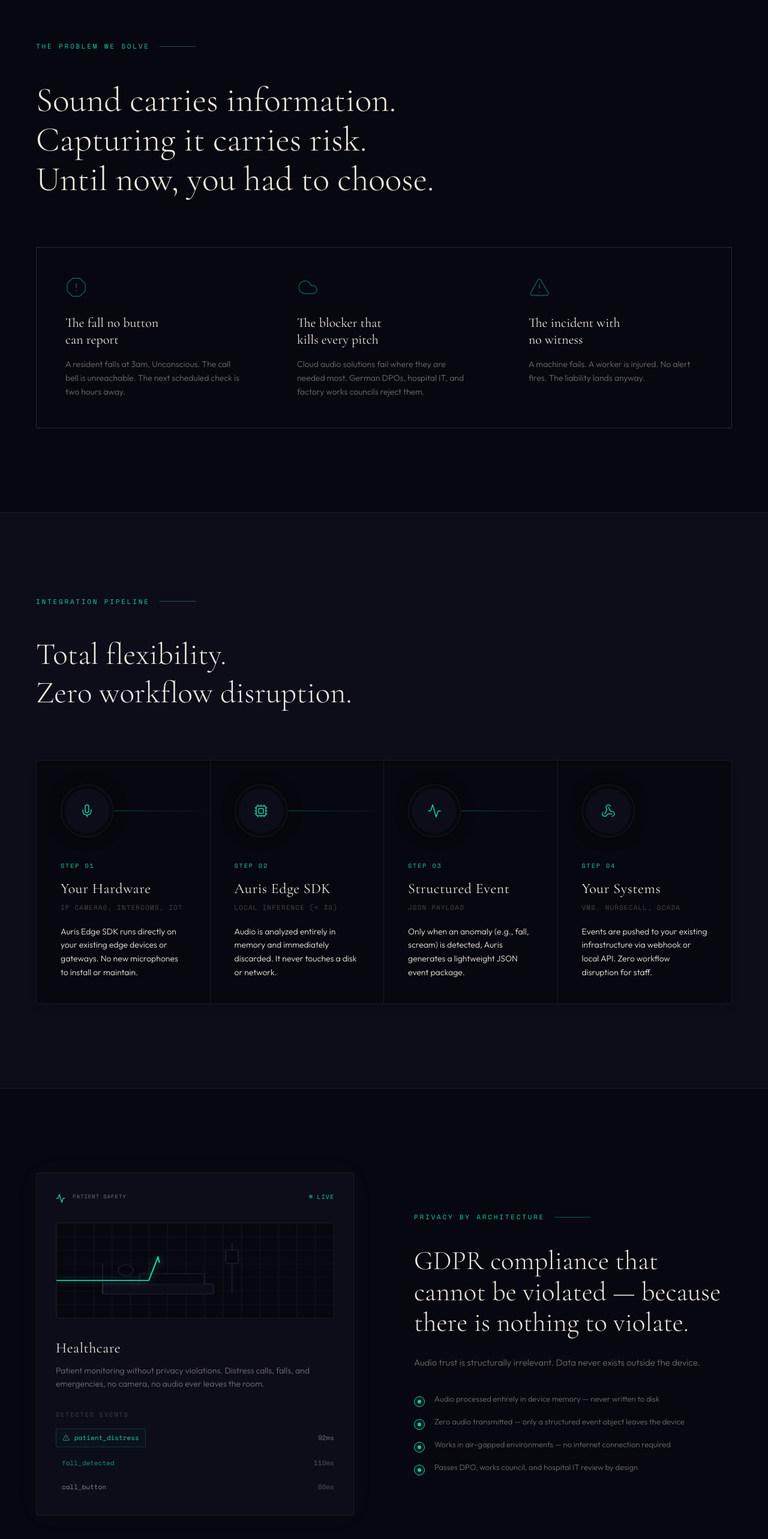
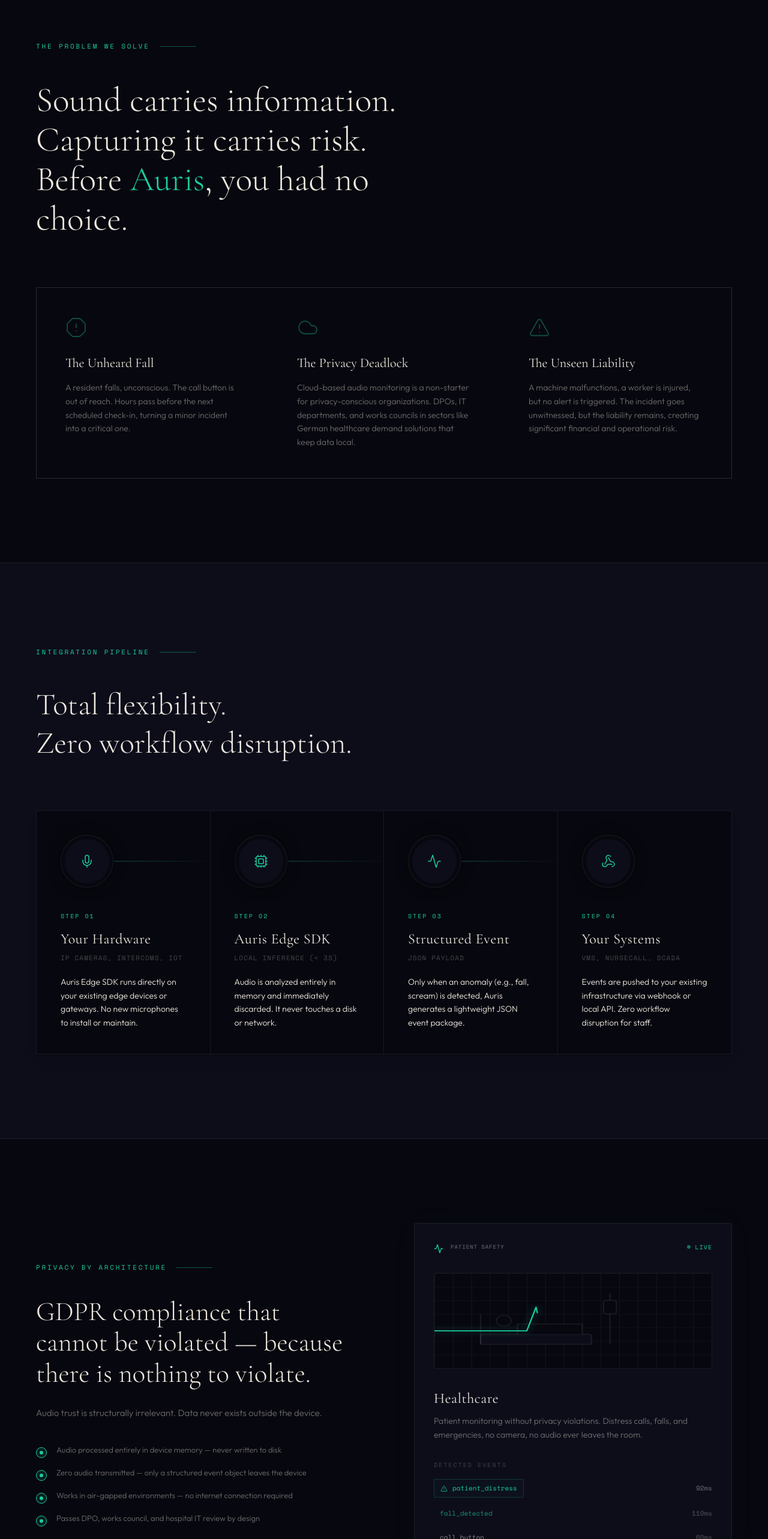
Before and after one commit to saad1mtiaz/auris-website, a React (Vite) app: page / in a window 1280 px wide. Shown: the part 1480-4046 px from the top of the page at 60% size. Built offline with nearby package versions, Linux system fonts and the light colour scheme.

Commit message:
Minor changes and adjustments.

```diff
--- a/src/components/sections/Privacy.tsx
+++ b/src/components/sections/Privacy.tsx
@@ -8,6 +8,38 @@
   return (
     <section id="privacy" className="py-[140px]">
       <div className="section-container grid grid-cols-1 md:grid-cols-2 gap-20 md:gap-25 items-center">
+        <div className="privacy-content">
+        <motion.div
+          initial={{ opacity: 0, x: 20 }}
+          whileInView={{ opacity: 1, x: 0 }}
+          viewport={{ once: true }}
+          transition={{ duration: 0.8 }}
+        >
+          <div className="flex items-center gap-4 mb-10">
+            <span className="label-mono">{t.privacy.sectionLabel}</span>
+            <div className="h-[1px] w-15 bg-accent/40" />
+          </div>
+
+          <h2 className="font-serif text-[clamp(32px,3.5vw,48px)] font-light leading-[1.15] mb-7">
+            {t.privacy.title}
+          </h2>
+
+          <p className="text-[15px] text-text-muted leading-relaxed mb-10">
+            {t.privacy.subtitle}
+          </p>
+
+          <div className="flex flex-col gap-4">
+            {t.privacy.points.map((point, i) => (
+              <div key={i} className="flex items-start gap-4 text-[13px] text-text-muted leading-tight">
+                <div className="mt-1 w-[18px] h-[18px] border border-accent rounded-full flex-shrink-0 flex items-center justify-center bg-accent-dim">
+                  <div className="w-1.5 h-1.5 bg-accent rounded-full" />
+                </div>
+                <span>{point}</span>
+              </div>
+            ))}
+          </div>
+        </motion.div>
+      </div>
         <div className="relative w-full bg-bg-secondary border border-border-hairline rounded-[4px] p-6 md:p-8 flex flex-col shadow-[0_0_50px_rgba(27,205,160,0.03)] overflow-hidden">
           {/* Header */}
           <div className="flex justify-between items-start mb-8 relative z-10">
@@ -96,39 +128,6 @@
             </div>
           </div>
         </div>
-
-      <div className="privacy-content">
-        <motion.div
-          initial={{ opacity: 0, x: 20 }}
-          whileInView={{ opacity: 1, x: 0 }}
-          viewport={{ once: true }}
-          transition={{ duration: 0.8 }}
-        >
-          <div className="flex items-center gap-4 mb-10">
-            <span className="label-mono">{t.privacy.sectionLabel}</span>
-            <div className="h-[1px] w-15 bg-accent/40" />
-          </div>
-
-          <h2 className="font-serif text-[clamp(32px,3.5vw,48px)] font-light leading-[1.15] mb-7">
-            {t.privacy.title}
-          </h2>
-
-          <p className="text-[15px] text-text-muted leading-relaxed mb-10">
-            {t.privacy.subtitle}
-          </p>
-
-          <div className="flex flex-col gap-4">
-            {t.privacy.points.map((point, i) => (
-              <div key={i} className="flex items-start gap-4 text-[13px] text-text-muted leading-tight">
-                <div className="mt-1 w-[18px] h-[18px] border border-accent rounded-full flex-shrink-0 flex items-center justify-center bg-accent-dim">
-                  <div className="w-1.5 h-1.5 bg-accent rounded-full" />
-                </div>
-                <span>{point}</span>
-              </div>
-            ))}
-          </div>
-        </motion.div>
-      </div>
     </div>
     </section>
   );
--- a/src/components/sections/Problem.tsx
+++ b/src/components/sections/Problem.tsx
@@ -28,7 +28,7 @@
         >
           {t.problem.title1}<br />
           {t.problem.title2}<br />
-          {t.problem.title3}
+          Before <em className="text-accent not-italic">Auris</em>, you had no choice.
         </motion.h2>
 
         <div className="grid grid-cols-1 md:grid-cols-3 bg-border-hairline hairline-border">
--- a/src/contexts/LanguageContext.tsx
+++ b/src/contexts/LanguageContext.tsx
@@ -52,19 +52,19 @@
       sectionLabel: 'The problem we solve',
       title1: 'Sound carries information.',
       title2: 'Capturing it carries risk.',
-      title3: 'Until now, you had to choose.',
+      title3: 'Before Auris, you had no choice.',
       items: [
         {
-          title: 'The fall no button\ncan report',
-          body: 'A resident falls at 3am. Unconscious. The call bell is unreachable. The next scheduled check is two hours away.'
+          title: 'The Unheard Fall',
+          body: 'A resident falls, unconscious. The call button is out of reach. Hours pass before the next scheduled check-in, turning a minor incident into a critical one.'
         },
         {
-          title: 'The blocker that\nkills every pitch',
-          body: 'Cloud audio solutions fail where they are needed most. German DPOs, hospital IT, and factory works councils reject them.'
+          title: 'The Privacy Deadlock',
+          body: 'Cloud-based audio monitoring is a non-starter for privacy-conscious organizations. DPOs, IT departments, and works councils in sectors like German healthcare demand solutions that keep data local.'
         },
         {
-          title: 'The incident with\nno witness',
-          body: 'A machine fails. A worker is injured. No alert fires. The liability lands anyway.'
+          title: 'The Unseen Liability',
+          body: 'A machine malfunctions, a worker is injured, but no alert is triggered. The incident goes unwitnessed, but the liability remains, creating significant financial and operational risk.'
         }
       ]
     },
@@ -116,7 +116,7 @@
       sectionLabel: 'For builders',
       title1: 'Embed in days.',
       title2: 'Not months.',
-      subtitle: 'An SDK for B2B solution providers requiring audio intelligence. Your device already has a microphone. We give it a purpose.',
+      subtitle: 'An SDK for hardware solution providers requiring audio intelligence. Your device already has a microphone. We give it a purpose.',
       codeTitle: 'auris_sdk — example output',
       codeComment: '# Auris fires a structured event — nothing else',
       features: [
@@ -130,7 +130,7 @@
         },
         {
           title: 'Vertical Models',
-          body: 'Pre-trained on healthcare, industrial, and facility sounds. Not generic classifiers.'
+          body: 'Pre-trained on healthcare, and care homes sounds. Not generic classifiers.'
         },
         {
           title: 'Custom Sounds',
@@ -142,7 +142,7 @@
       label: 'Get in touch',
       title: 'Built for environments that cannot afford to get this wrong.',
       button: 'Contact us',
-      tag: "Early Stages @ TUM Venture Labs - Currently seeking integration partners"
+      tag: "Early Stage @ TUM Venture Labs - Currently seeking integration partners"
     },
     contact: {
       label: 'GET IN TOUCH',
@@ -211,19 +211,19 @@
       sectionLabel: 'Unser Lösungsansatz',
       title1: 'Geräusche transportieren Informationen.',
       title2: 'Ihre Erfassung birgt Risiken.',
-      title3: 'Bisher mussten Sie sich entscheiden.',
+      title3: 'Vor Auris hatten Sie keine Wahl.',
       items: [
         {
-          title: 'Der Sturz, den kein Knopf\nmelden kann',
-          body: 'Ein Bewohner stürzt um 3 Uhr morgens. Bewusstlos. Der Notrufknopf ist unerreichbar. Die nächste Runde ist erst in zwei Stunden.'
+          title: 'Der ungehörte Sturz',
+          body: 'Ein Bewohner stürzt, bewusstlos. Der Rufknopf ist außer Reichweite. Stunden vergehen bis zur nächsten geplanten Kontrolle, was einen kleinen Vorfall zu einem kritischen macht.'
         },
         {
-          title: 'Das Hindernis, das\njeden Pitch zerstört',
-          body: 'Cloud-Audio-Lösungen scheitern da, wo sie am dringendsten gebraucht werden. Deutsche Datenschutzbeauftragte, Krankenhaus-IT und Betriebsräte blockieren sie.'
+          title: 'Die Datenschutz-Sackgasse',
+          body: 'Cloud-basierte Audioüberwachung ist für datenschutzbewusste Organisationen ein No-Go. Datenschutzbeauftragte, IT-Abteilungen und Betriebsräte in Branchen wie dem deutschen Gesundheitswesen fordern Lösungen, die Daten lokal halten.'
         },
         {
-          title: 'Der Vorfall\nohne Zeugen',
-          body: 'Eine Maschine fällt aus. Ein Arbeiter ist verletzt. Kein Alarm wird ausgelöst. Die Haftung besteht dennoch.'
+          title: 'Die unsichtbare Haftung',
+          body: 'Eine Maschine fällt aus, ein Arbeiter wird verletzt, aber es wird kein Alarm ausgelöst. Der Vorfall bleibt unbemerkt, aber die Haftung bleibt bestehen, was zu erheblichen finanziellen und betrieblichen Risiken führt.'
         }
       ]
     },
@@ -275,7 +275,7 @@
       sectionLabel: 'Für Entwickler',
       title1: 'Integration in Tagen.',
       title2: 'Nicht in Monaten.',
-      subtitle: 'Ein SDK für B2B-Lösungsanbieter, die Audiointelligenz benötigen. Ihr Gerät hat bereits ein Mikrofon. Wir geben ihm einen Zweck.',
+      subtitle: 'Ein SDK für Hardware-Lösungsanbieter, die Audio-Intelligenz benötigen. Ihr Gerät hat bereits ein Mikrofon. Wir geben ihm einen Zweck.',
       codeTitle: 'auris_sdk — beispielausgabe',
       codeComment: '# Auris sendet nur ein strukturiertes Event — weiter nichts',
       features: [
@@ -289,7 +289,7 @@
         },
         {
           title: 'Vertikale Modelle',
-          body: 'Die Modelle sind auf Industrie-, Anlage-, und Krankenhausumgebungen vortrainiert. Keine generischen Klassifikatoren.'
+          body: 'Vortrainiert für Geräusche im Gesundheitswesen und in Pflegeheimen. Keine generischen Klassifikatoren.'
         },
         {
           title: 'Eigene Sounds anlernen',
@@ -301,7 +301,7 @@
       label: 'Kontakt aufnehmen',
       title: 'Gebaut für Umgebungen, in denen Fehler nicht verzeihbar sind.',
       button: 'Kontaktieren Sie uns',
-      tag: "Early Stages @ TUM Venture Labs - Derzeit auf der Suche nach Integrationspartnern"
+      tag: "Early Stage @ TUM Venture Labs - Derzeit auf der Suche nach Integrationspartnern"
     },
     contact: {
       label: 'KONTAKT',
--- a/vite.config.ts
+++ b/vite.config.ts
@@ -6,7 +6,7 @@
 export default defineConfig(({mode}) => {
   const env = loadEnv(mode, '.', '');
   return {
-    base: '/',
+    base: '/auris-website/',
     plugins: [react(), tailwindcss()],
     define: {
       'process.env.GEMINI_API_KEY': JSON.stringify(env.GEMINI_API_KEY),
```
Also changed, not shown: 1 other file (tests, documents, lock files or other folders).
